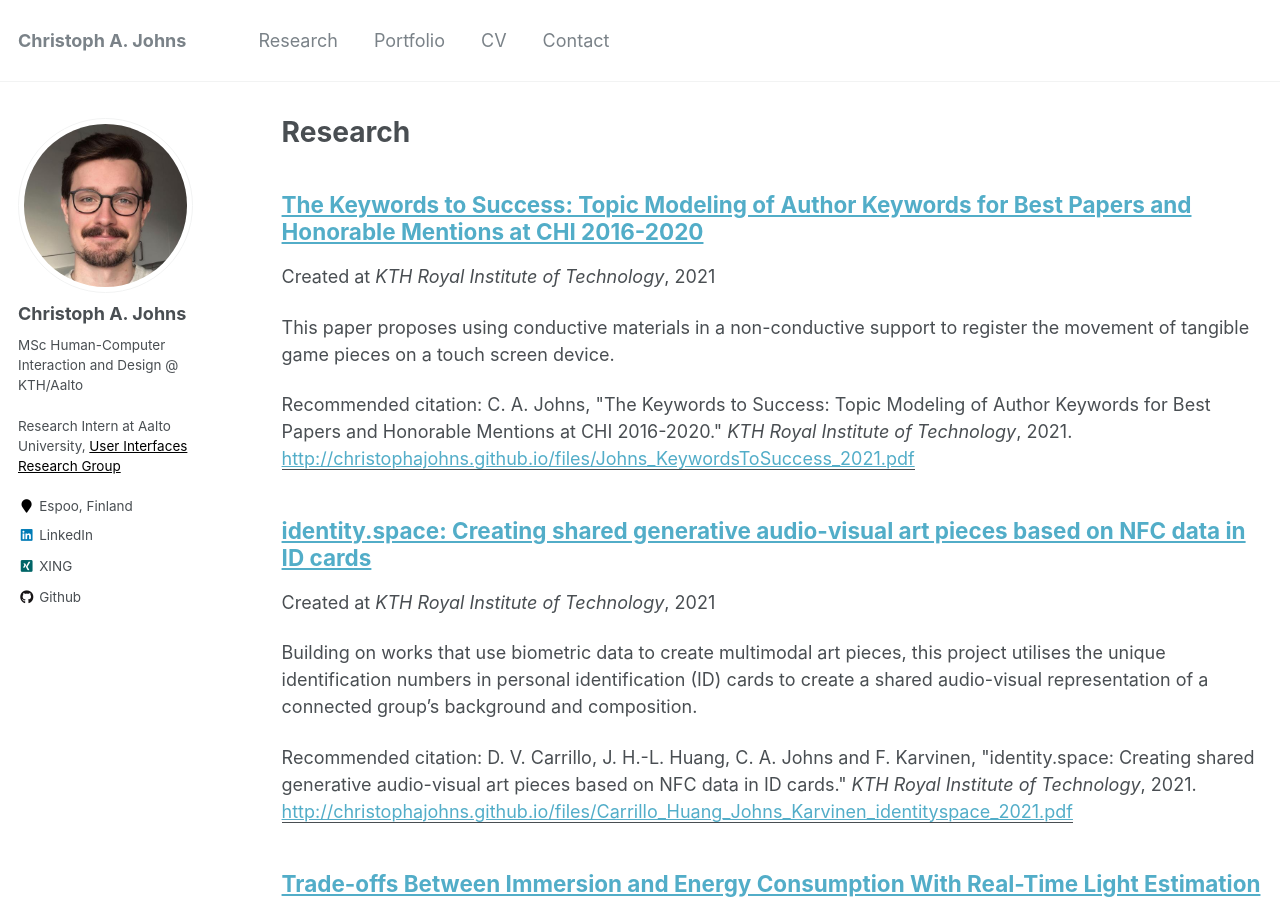
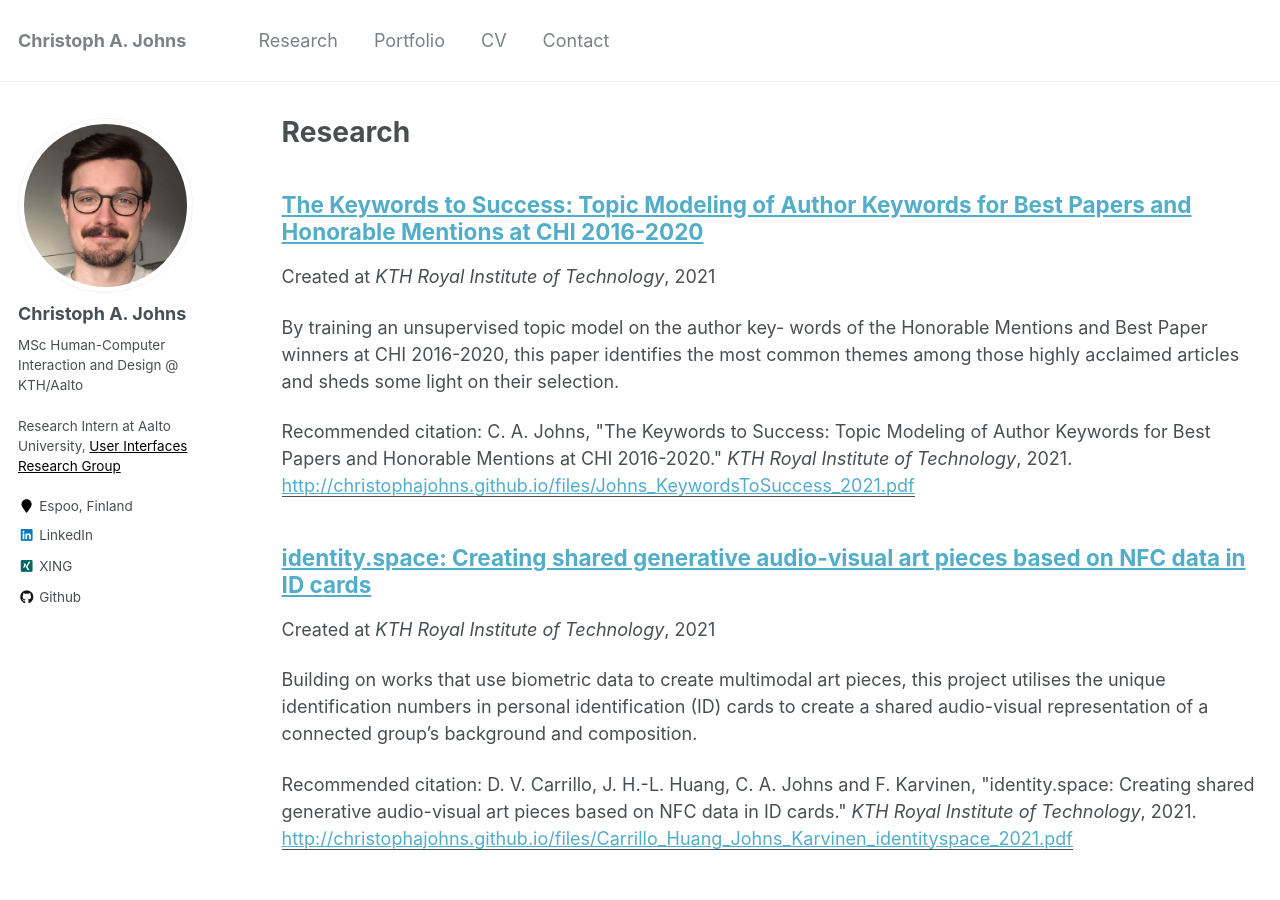
Before and after one commit to christophajohns/christophajohns.github.io, a Jekyll site: the page built from _pages/publications.md, in a window 1280 px wide and 900 px high. Built offline with Jekyll 4.4.1, drawn with Linux system fonts in a browser that asks for light colours.

Commit message:
Fix excerpt for keywords to success

```diff
--- a/_publications/2021-04-12-report-keywords-to-success.md
+++ b/_publications/2021-04-12-report-keywords-to-success.md
@@ -2,13 +2,13 @@
 title: "The Keywords to Success: Topic Modeling of Author Keywords for Best Papers and Honorable Mentions at CHI 2016-2020"
 collection: publications
 permalink: /research/2021-04-12-report-keywords-to-success
-excerpt: "This paper proposes using conductive materials in a non-conductive support to register the movement of tangible game pieces on a touch screen device."
+excerpt: "By training an unsupervised topic model on the author key- words of the Honorable Mentions and Best Paper winners at CHI 2016-2020, this paper identifies the most common themes among those highly acclaimed articles and sheds some light on their selection."
 date: 2021-04-12
 venue: "KTH Royal Institute of Technology"
 paperurl: "http://christophajohns.github.io/files/Johns_KeywordsToSuccess_2021.pdf"
 citation: "C. A. Johns, &quot;The Keywords to Success: Topic Modeling of Author Keywords for Best Papers and Honorable Mentions at CHI 2016-2020.&quot; <i>KTH Royal Institute of Technology</i>, 2021."
 ---
 
-The annual Best Paper awards at the Conference on Hu- man Factors in Computing Systems (CHI) reward outstand- ing research among the Human-Computer Interaction (HCI) community and constitutes one of the highest honours for HCI researchers. The selection process for these award winners is, however, informal and inherently intransparent. By training an unsupervised topic model on the author key- words of the Honorable Mentions and Best Paper winners at CHI 2016-2020, this paper identifies the most common themes among those highly acclaimed articles and sheds some light on their selection. The results seem to suggest a common theme around inclusive and ethical interaction design with some indication towards reviews and artifact- driven methods. The topic model has to be considered imprecise, however, and further research should focus on larger bodies of text such as article abstracts to achieve a more accurate model and more expressive results.
+The annual Best Paper awards at the Conference on Hu- man Factors in Computing Systems (CHI) reward outstanding research among the Human-Computer Interaction (HCI) community and constitutes one of the highest honours for HCI researchers. The selection process for these award winners is, however, informal and inherently intransparent. By training an unsupervised topic model on the author key- words of the Honorable Mentions and Best Paper winners at CHI 2016-2020, this paper identifies the most common themes among those highly acclaimed articles and sheds some light on their selection. The results seem to suggest a common theme around inclusive and ethical interaction design with some indication towards reviews and artifact- driven methods. The topic model has to be considered imprecise, however, and further research should focus on larger bodies of text such as article abstracts to achieve a more accurate model and more expressive results.
 
 [Download paper here](http://christophajohns.github.io/files/Johns_KeywordsToSuccess_2021.pdf)
```
Also changed, not shown: 5 other files.
